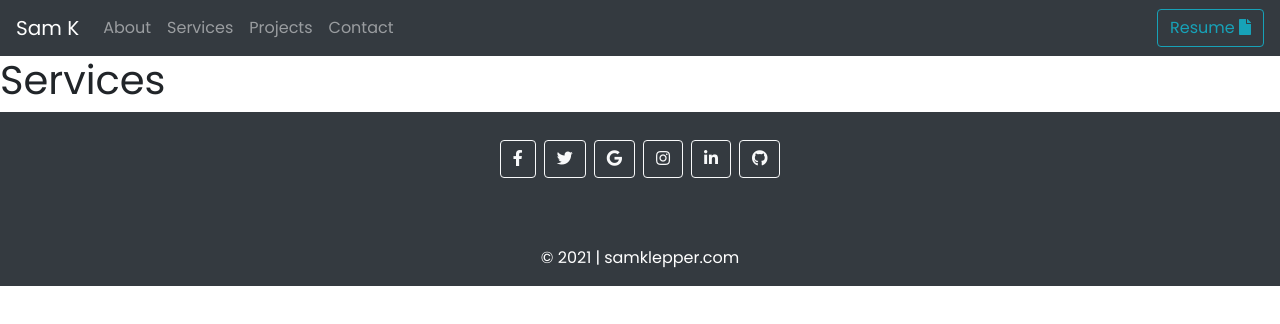
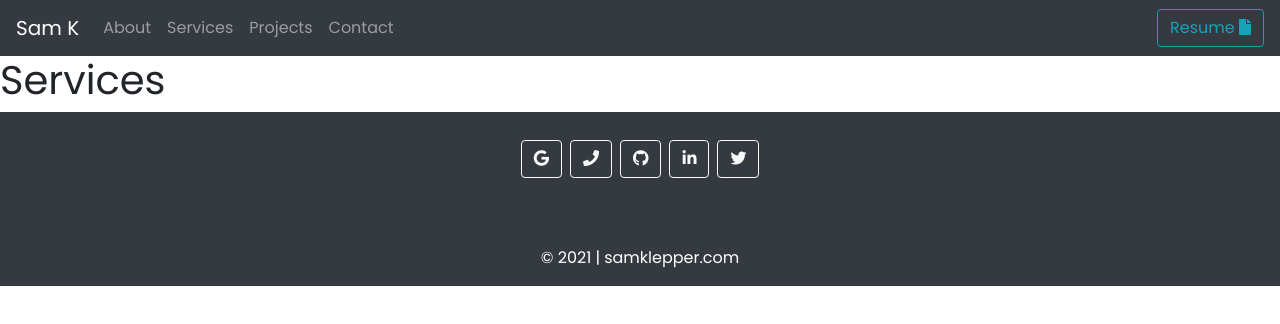
Before and after one commit to byronklep/portfolio, a React (Create React App) app in the folder frontend/: page /services in a window 1280 px wide. Shown: the top 324 px of the page. Built offline with nearby package versions, Linux system fonts and the light colour scheme.

Commit message:
Backend enpoint for 4 projects.

```diff
--- a/frontend/src/App.css
+++ b/frontend/src/App.css
@@ -129,6 +129,20 @@ a:link {
 .testimonial-container {
   padding-top: 10px;
   padding-bottom: 100px;
+  color: #fff;
+}
+
+.test-container {
+  background: rgb(69, 130, 236);
+  background: radial-gradient(
+    circle,
+    rgb(221, 221, 221) 4%,
+    rgb(0, 195, 255) 91%
+  );
+}
+
+.test-slider {
+  padding-top: 80px;
 }
 
 .project-card {
@@ -143,8 +157,8 @@ a:link {
 }
 
 .contact-container {
-  margin-top: 30px;
-  margin-bottom: 150px;
+  margin-top: 100px;
+  margin-bottom: 175px;
 }
 
 /* Media Queries */
--- a/frontend/src/components/Footer.js
+++ b/frontend/src/components/Footer.js
@@ -6,51 +6,52 @@ const Footer = () => {
           <section className="mb-4">
             <a
               className="btn btn-outline-light btn-floating m-1"
-              href="#!"
-              role="button">
-              <i className="fab fa-facebook-f"></i>
-            </a>
-
-            <a
-              className="btn btn-outline-light btn-floating m-1"
-              href="#!"
-              role="button">
-              <i className="fab fa-twitter"></i>
-            </a>
-
-            <a
-              className="btn btn-outline-light btn-floating m-1"
-              href="#!"
+              href="mailto:sam@samklepper.com"
+              target="_blank"
+              rel="noreferrer"
               role="button">
               <i className="fab fa-google"></i>
             </a>
 
             <a
               className="btn btn-outline-light btn-floating m-1"
-              href="#!"
+              href="tel:7133769541"
+              target="_blank"
+              rel="noreferrer"
               role="button">
-              <i className="fab fa-instagram"></i>
+              <i className="fas fa-phone"></i>
             </a>
 
             <a
               className="btn btn-outline-light btn-floating m-1"
-              href="#!"
+              href="https://github.com/samklep"
+              target="_blank"
+              rel="noreferrer"
+              role="button">
+              <i className="fab fa-github"></i>
+            </a>
+
+            <a
+              className="btn btn-outline-light btn-floating m-1"
+              href="https://linkedin.com"
+              target="_blank"
+              rel="noreferrer"
               role="button">
               <i className="fab fa-linkedin-in"></i>
             </a>
 
             <a
               className="btn btn-outline-light btn-floating m-1"
-              href="#!"
+              href="https://twitter.com"
+              target="_blank"
+              rel="noreferrer"
               role="button">
-              <i className="fab fa-github"></i>
+              <i className="fab fa-twitter"></i>
             </a>
           </section>
         </div>
 
-        <div
-          className="text-center p-3"
-          style={{ backgroundColor: 'rgba(0, 0, 0, 0.2);' }}>
+        <div className="text-center p-3">
           © 2021 |
           <a className="text-white pl-1" href="/">
             samklepper.com
--- a/frontend/src/components/home/components/Test.js
+++ b/frontend/src/components/home/components/Test.js
@@ -1,20 +1,15 @@
-import { Container, Row, Col } from 'react-bootstrap'
+import { Container, Row } from 'react-bootstrap'
 import Testimonials from './Testimonials'
 
 const Test = () => {
   return (
-    <>
-      <Container className="my-5">
-        <Row>
-          <Col>
-            <h3>Testimonals</h3>
-          </Col>
-        </Row>
+    <section className="test-container">
+      <Container className="test-slider">
         <Row>
           <Testimonials />
         </Row>
       </Container>
-    </>
+    </section>
   )
 }
 
--- a/frontend/src/components/home/components/Testimonials.js
+++ b/frontend/src/components/home/components/Testimonials.js
@@ -6,7 +6,7 @@ function SampleNextArrow(props) {
   return (
     <div
       className={className}
-      style={{ ...style, display: 'block', background: 'red' }}
+      style={{ ...style, display: 'block', background: 'transparent' }}
       onClick={onClick}
     />
   )
@@ -17,7 +17,7 @@ function SamplePrevArrow(props) {
   return (
     <div
       className={className}
-      style={{ ...style, display: 'block', background: 'green' }}
+      style={{ ...style, display: 'block', background: 'transparent' }}
       onClick={onClick}
     />
   )
@@ -70,7 +70,7 @@ export default class Testimonials extends Component {
                 Vestibulum placerat, lorem id bibendum egestas.
               </p>
               <footer className="blockquote-footer text-center">
-                Someone famous in <cite title="Source Title">Source Title</cite>
+                John Doe <cite title="Source Title">Digital Crafts</cite>
               </footer>
             </blockquote>
           </div>
@@ -81,7 +81,7 @@ export default class Testimonials extends Component {
                 Vestibulum placerat, lorem id bibendum egestas.
               </p>
               <footer className="blockquote-footer text-center">
-                Someone famous in <cite title="Source Title">Source Title</cite>
+                John Doe <cite title="Source Title">Digital Crafts</cite>
               </footer>
             </blockquote>
           </div>
@@ -92,7 +92,7 @@ export default class Testimonials extends Component {
                 Vestibulum placerat, lorem id bibendum egestas.
               </p>
               <footer className="blockquote-footer text-center">
-                Someone famous in <cite title="Source Title">Source Title</cite>
+                John Doe <cite title="Source Title">Digital Crafts</cite>
               </footer>
             </blockquote>
           </div>
@@ -103,7 +103,7 @@ export default class Testimonials extends Component {
                 Vestibulum placerat, lorem id bibendum egestas.
               </p>
               <footer className="blockquote-footer text-center">
-                Someone famous in <cite title="Source Title">Source Title</cite>
+                John Doe <cite title="Source Title">Digital Crafts</cite>
               </footer>
             </blockquote>
           </div>
@@ -114,7 +114,7 @@ export default class Testimonials extends Component {
                 Vestibulum placerat, lorem id bibendum egestas.
               </p>
               <footer className="blockquote-footer text-center">
-                Someone famous in <cite title="Source Title">Source Title</cite>
+                John Doe <cite title="Source Title">Digital Crafts</cite>
               </footer>
             </blockquote>
           </div>
@@ -125,7 +125,7 @@ export default class Testimonials extends Component {
                 Vestibulum placerat, lorem id bibendum egestas.
               </p>
               <footer className="blockquote-footer text-center">
-                Someone famous in <cite title="Source Title">Source Title</cite>
+                John Doe <cite title="Source Title">Digital Crafts</cite>
               </footer>
             </blockquote>
           </div>
```
Also changed, not shown: 2 other files (tests, documents, lock files or other folders).
